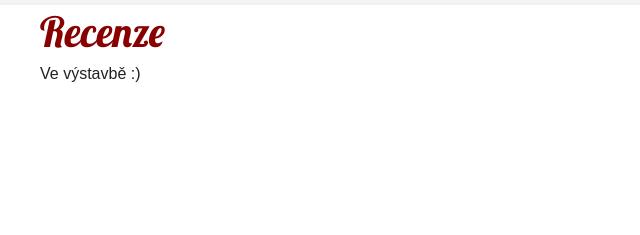
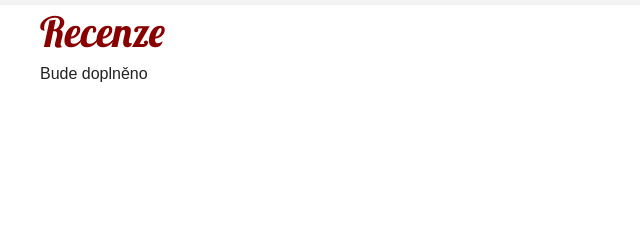
Before and after one commit to wendykr/git-basics, a plain HTML site: page recenze.html in a window 1280 px wide. Shown: the part 441-676 px from the top of the page, 0-640 px from the left. Drawn offline with Linux system fonts and the light colour scheme.

Commit message:
edit text

```diff
--- a/recenze.html
+++ b/recenze.html
@@ -91,7 +91,7 @@
       <main id="main" role="main">
 	     <h1>Recenze</h1>
 		  <div class="recenze">
-          <p>Ve výstavbě :)</p>
+          <p>Bude doplněno</p>
         </div>
 
       </main>
```
